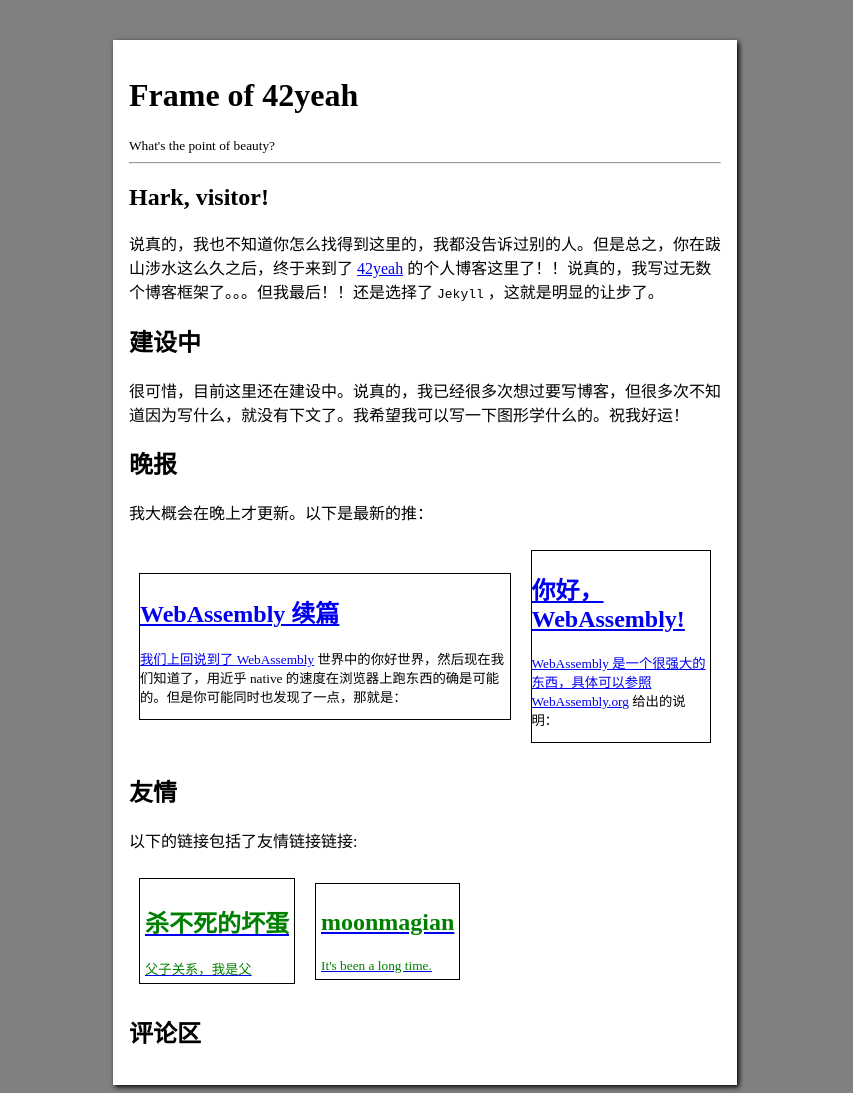
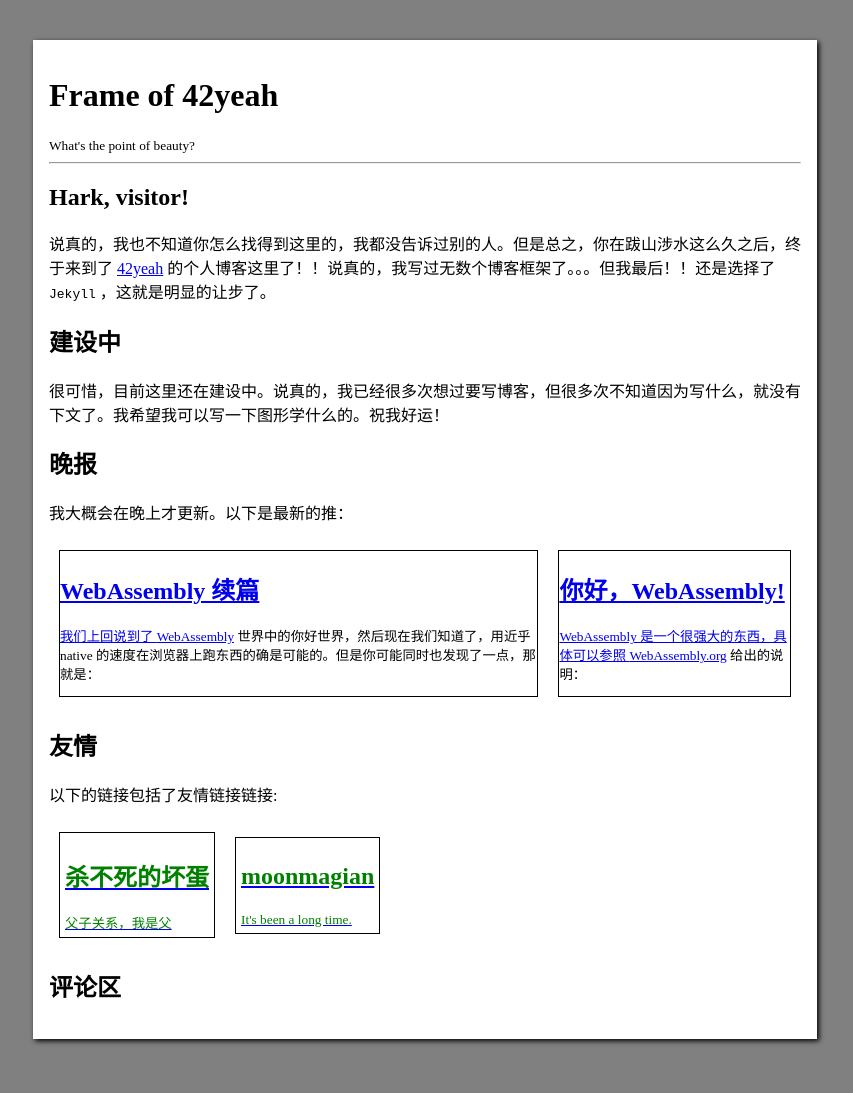
Before and after one commit to POTION4/potion4.github.io, a Jekyll site: the page built from index.md, in a window 1280 px wide. Shown: the whole page, without its empty margins (215-1068 px from the left). Built offline with Jekyll 4.4.1, drawn with Linux system fonts in a browser that asks for light colours; our own code applies the rules of GitHub Pages for plain Markdown files; comment, search, counter and statistics services are not loaded; after the commit the page ends 1047 px from its top, so only the background shows below that.

Commit message:
Update style.css

```diff
--- a/css/style.css
+++ b/css/style.css
@@ -8,8 +8,8 @@ img {
     background-color: gray;
     display: flex;
     justify-items: center;
-    padding-left: 20rem;
-    padding-right: 20rem;
+    padding-left: 15rem;
+    padding-right: 15rem;
     padding-top: 2rem;
   }
 
```
